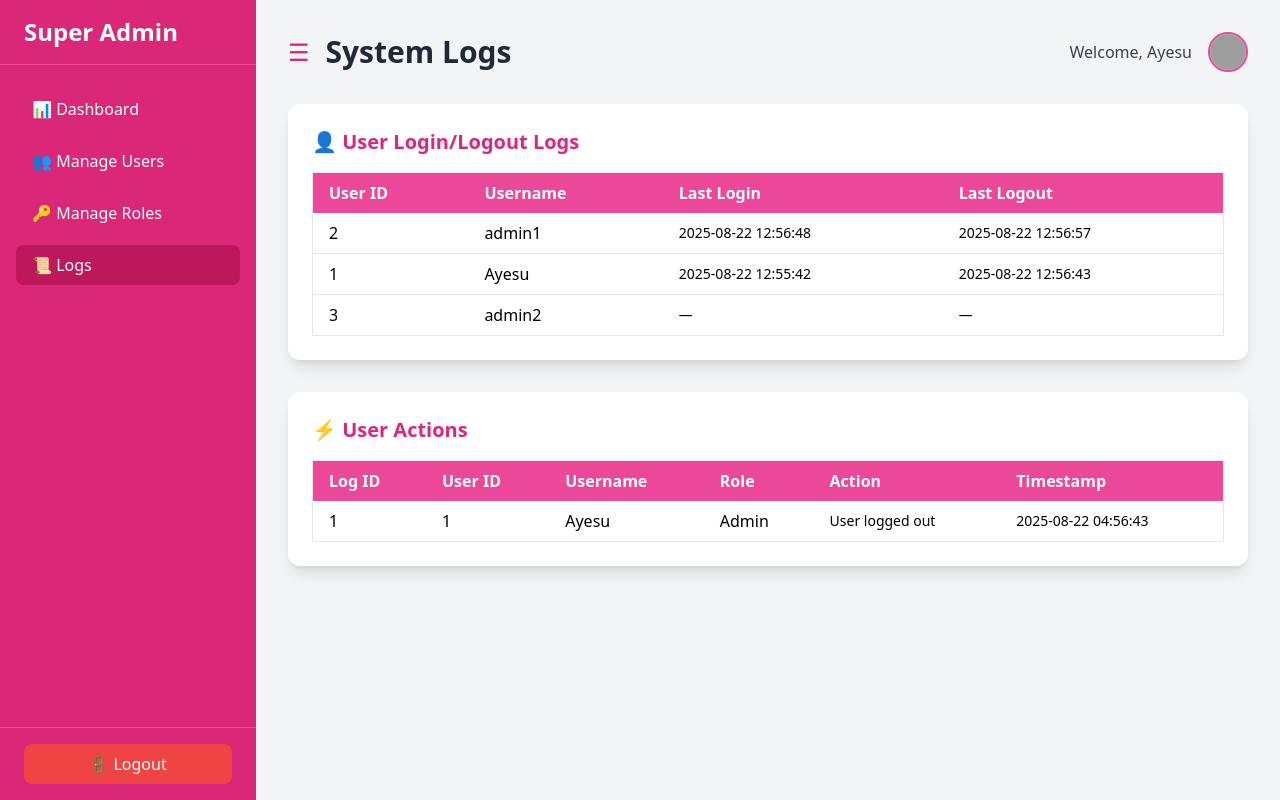
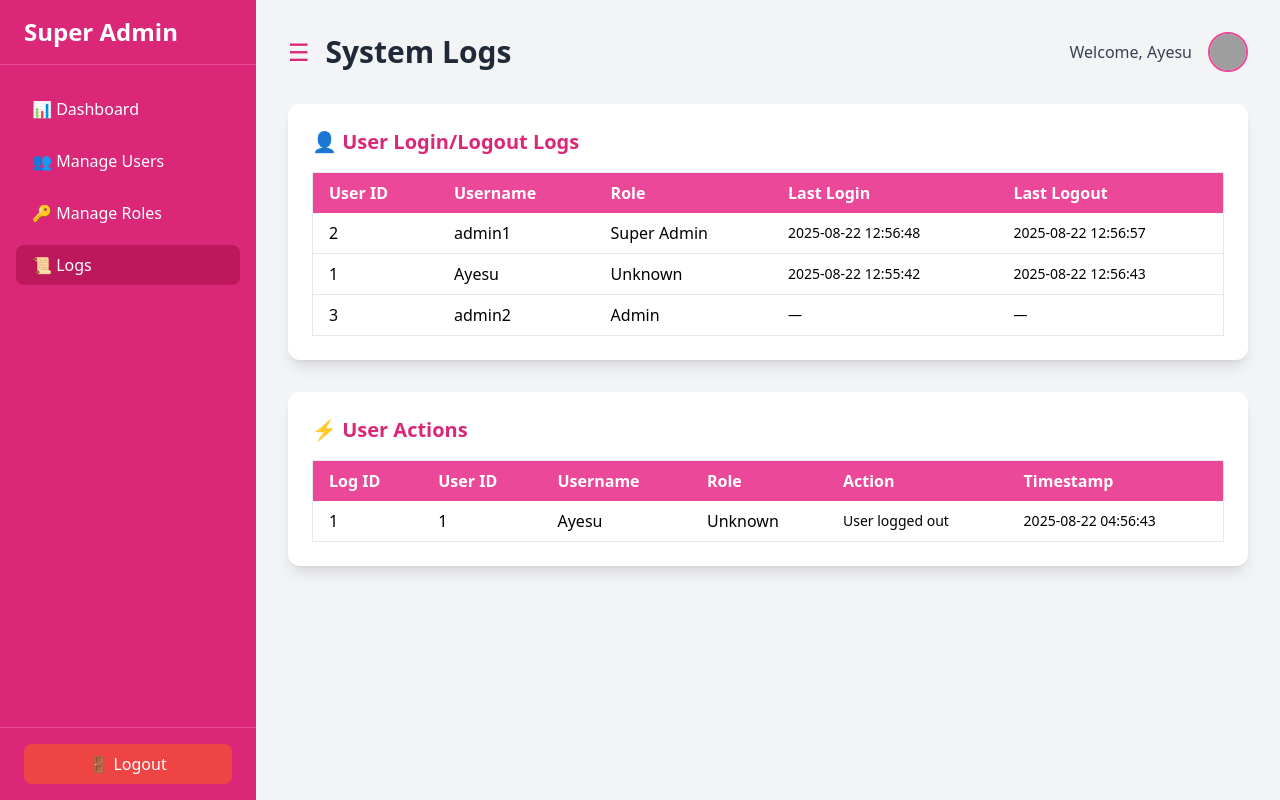
Before and after one commit to Ayesumoon/capstone-main, a PHP site: page /logs.php in a window 1280 px wide. Run offline with PHP 8.4, Linux system fonts and the light colour scheme; a user stored in the database is signed in; data comes from the database, SQL or seed files in the repository; some libraries are stand-ins or nearby versions; grey boxes are pictures that could not be loaded.

Commit message:
chnages 9/7

```diff
--- a/logs.php
+++ b/logs.php
@@ -8,13 +8,35 @@ if (!isset($_SESSION['admin_id']) || $_SESSION['role_id'] != 1) {
     exit();
 }
 
+// ✅ Helper function for role names
+function getRoleName($role_id) {
+    switch ($role_id) {
+        case 1: return 'Super Admin';
+        case 2: return 'Admin';
+        case 3: return 'Cashier';
+        default: return 'Unknown';
+    }
+}
+
 // ✅ Fetch login/logout logs
-$loginLogs = $conn->query("SELECT admin_id, username, last_logged_in, last_logged_out
-                           FROM adminusers ORDER BY last_logged_in DESC");
+$loginLogs = $conn->query("
+    SELECT admin_id, username, role_id, last_logged_in, last_logged_out
+    FROM adminusers
+    ORDER BY last_logged_in DESC
+");
+if (!$loginLogs) {
+    die("Error fetching login logs: " . $conn->error);
+}
 
 // ✅ Fetch activity logs
-$actionLogs = $conn->query("SELECT log_id, user_id, username, role_id, action, created_at
-                            FROM system_logs ORDER BY created_at DESC");
+$actionLogs = $conn->query("
+    SELECT log_id, user_id, username, role_id, action, created_at
+    FROM system_logs
+    ORDER BY created_at DESC
+");
+if (!$actionLogs) {
+    die("Error fetching action logs: " . $conn->error);
+}
 ?>
 <!DOCTYPE html>
 <html lang="en">
@@ -67,6 +89,7 @@ $actionLogs = $conn->query("SELECT log_id, user_id, username, role_id, action, c
             <tr>
               <th class="px-4 py-2 text-left">User ID</th>
               <th class="px-4 py-2 text-left">Username</th>
+              <th class="px-4 py-2 text-left">Role</th>
               <th class="px-4 py-2 text-left">Last Login</th>
               <th class="px-4 py-2 text-left">Last Logout</th>
             </tr>
@@ -76,6 +99,7 @@ $actionLogs = $conn->query("SELECT log_id, user_id, username, role_id, action, c
               <tr class="hover:bg-gray-50 transition">
                 <td class="px-4 py-2"><?= $row['admin_id']; ?></td>
                 <td class="px-4 py-2"><?= htmlspecialchars($row['username']); ?></td>
+                <td class="px-4 py-2"><?= getRoleName($row['role_id']); ?></td>
                 <td class="px-4 py-2 text-sm"><?= $row['last_logged_in'] ?? '—'; ?></td>
                 <td class="px-4 py-2 text-sm"><?= $row['last_logged_out'] ?? '—'; ?></td>
               </tr>
@@ -106,7 +130,7 @@ $actionLogs = $conn->query("SELECT log_id, user_id, username, role_id, action, c
                 <td class="px-4 py-2"><?= $row['log_id']; ?></td>
                 <td class="px-4 py-2"><?= $row['user_id']; ?></td>
                 <td class="px-4 py-2"><?= htmlspecialchars($row['username']); ?></td>
-                <td class="px-4 py-2"><?= ($row['role_id'] == 1) ? 'Super Admin' : 'Admin'; ?></td>
+                <td class="px-4 py-2"><?= getRoleName($row['role_id']); ?></td>
                 <td class="px-4 py-2 text-sm"><?= htmlspecialchars($row['action']); ?></td>
                 <td class="px-4 py-2 text-sm"><?= $row['created_at']; ?></td>
               </tr>
--- a/superadmin_dashboard.php
+++ b/superadmin_dashboard.php
@@ -50,7 +50,7 @@ $admin = $conn->query("SELECT first_name, last_name FROM adminusers WHERE admin_
       <a href="logs.php" class="block px-4 py-2 rounded-lg hover:bg-pink-500">📜 Logs</a>
     </nav>
     <div class="px-6 py-4 border-t border-pink-500">
-      <a href="logout.php" class="w-full inline-block text-center bg-red-500 hover:bg-red-600 px-4 py-2 rounded-lg font-medium">
+      <a href="superadmin_logout.php" class="w-full inline-block text-center bg-red-500 hover:bg-red-600 px-4 py-2 rounded-lg font-medium">
         🚪 Logout
       </a>
     </div>
```
Also changed, not shown: superadmin_logout.php (+6 -4 lines).
